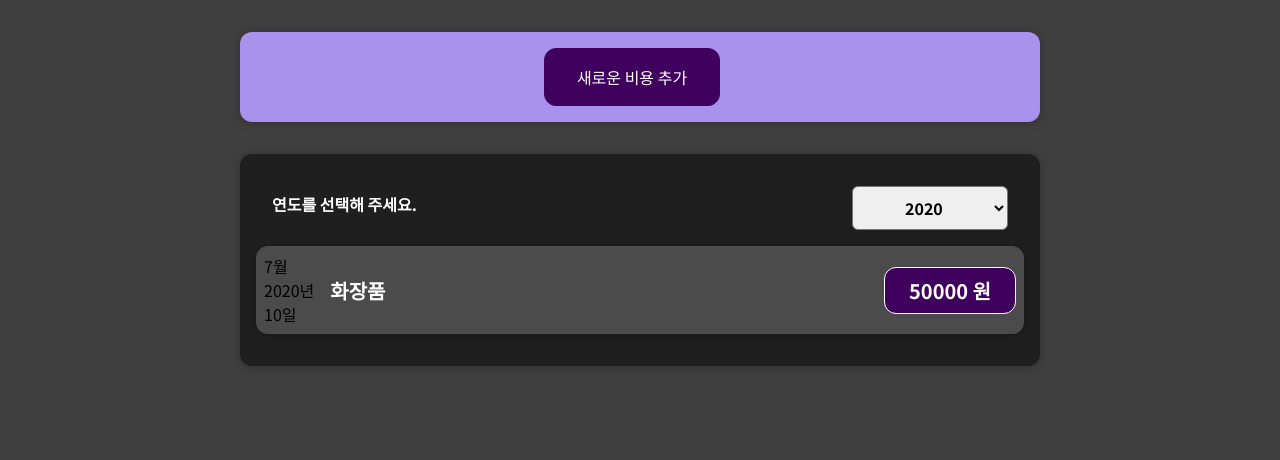
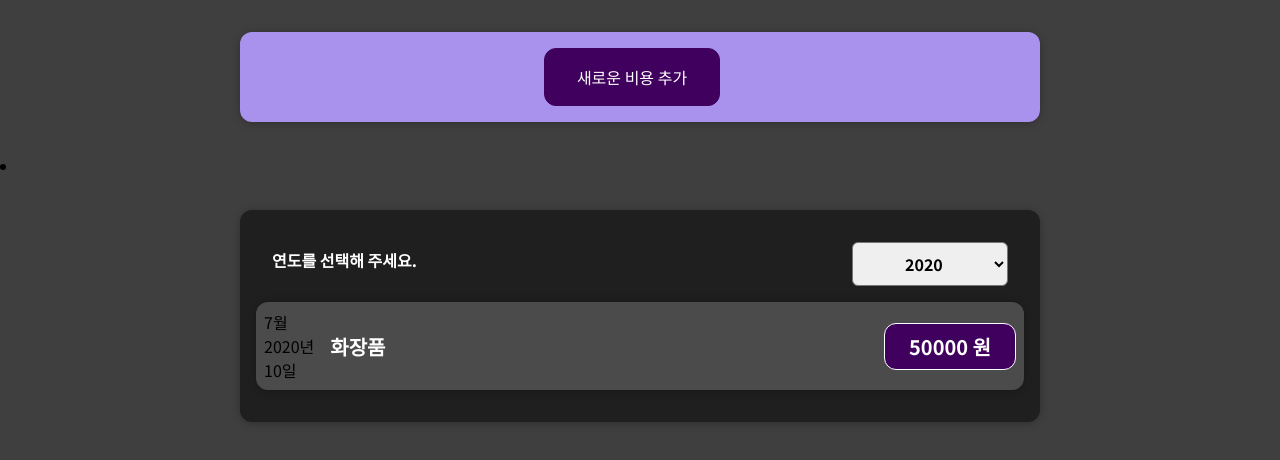
Before and after one commit to qhrdmaaksen/CostTrackerSideProject, a React (Create React App) app: page / in a window 1280 px wide. Shown: the top 460 px of the page. Built offline with nearby package versions, Linux system fonts and the light colour scheme.

Commit message:
Update: 각 함수 별 주석 추가 AddUpdate: ExpensesList.js,css add(Expenses.js 에서 list 연도별 아이템 리스트 구조 컴포넌트 따로 만들어줌)

```diff
--- a/src/components/Expenses/ExpenseDate.js
+++ b/src/components/Expenses/ExpenseDate.js
@@ -1,5 +1,6 @@
 import React from 'react';
 import './Expenses.css';
+
 const ExpenseDate = (props) => {
 	const year = props.date.getFullYear()
 	const month = props.date.toLocaleString('ko-KR', {month: 'long'});
--- a/src/components/Expenses/Expenses.js
+++ b/src/components/Expenses/Expenses.js
@@ -1,40 +1,30 @@
 import React, {useState} from 'react';
-import ExpenseItem from "./ExpenseItem";
 import Card from '../UI/Card'
 import './Expenses.css'
 import ExpensesFilter from '../NewExpense/ExpensesFilter'
+import ExpensesList from "./ExpensesList";
 
 const Expenses = (props) => {
-	const option = {
-		style: `currency`, currency: `KRW`
-	}
 	const [filteredYear, setFilteredYear] = useState('2020')
 
+	// ---- ExpensesFilter 에서 연도 변경 시 이벤트 값을 받아 상태 변환 해주는 함수 ----
 	const filterChangeHandler = (selectedYear) => {
 		setFilteredYear(selectedYear)
 		console.log('Expense.js filterChangeHandler');
 		console.log(selectedYear);
 	}
+	// ---- 선택된 연도에 따른 데이터 출력 함수 ----
 	const filteredExpenses = props.items.filter((selectedYear) => {
 		return selectedYear.date.getFullYear().toString() === filteredYear;
 	})
-	let expenseContent = <p>해당 연도에 추가된 비용이 없습니다.</p>;
-	if (filteredExpenses.length > 0 ) {
-		expenseContent = filteredExpenses.map((expense) =>
-				<ExpenseItem title={expense.title}
-										 amount={expense.amount.toLocaleString('ko-KR', option)}
-										 date={expense.date}
-										 key={expense.id}
-				/>)
-	}
 
 	return (
-			<div>
+			<li>
 				<Card className='expenses'>
 					<ExpensesFilter selected={filteredYear} onChangeFilter={filterChangeHandler}/>
-					{expenseContent}
+					<ExpensesList items={filteredExpenses}/>
 				</Card>
-			</div>
+			</li>
 	)
 }
 
--- /dev/null
+++ b/src/components/Expenses/ExpensesList.css
@@ -0,0 +1,9 @@
+.expenses-list {
+	list-style: none;
+	padding: 0;
+}
+
+.expenses-list__fallback {
+	color: white;
+	text-align: center;
+}
--- /dev/null
+++ b/src/components/Expenses/ExpensesList.js
@@ -0,0 +1,27 @@
+import React from 'react';
+import './ExpensesList.css'
+import ExpenseItem from "./ExpenseItem";
+
+const ExpensesList = (props) => {
+	const option = {
+		style: `currency`, currency: `KRW`
+	}
+	if (props.items.length === 0) {
+		return <h2 className="expenses-list__fallback">해당 연도에 추가된 비용이 없습니다.</h2>
+	}
+	return (
+			<ul className="expenses-list">
+				<li>
+					{
+						props.items.map((expense) =>
+								<ExpenseItem title={expense.title}
+														 amount={expense.amount.toLocaleString('ko-KR', option)}
+														 date={expense.date}
+														 key={expense.id}
+								/>)
+					}
+				</li>
+			</ul>
+	)
+}
+export default ExpensesList;
--- a/src/components/NewExpense/ExpenseForm.js
+++ b/src/components/NewExpense/ExpenseForm.js
@@ -13,6 +13,7 @@
 		EnteredDate: '',
 	})*/
 
+	// ---- 제목 변경에대한 이벤트 함수 ----
 	const titleChangeHandler = (event) => {
 		/*setUserInput({
 			...userInput,
@@ -23,6 +24,7 @@
 		})*/
 		setEnteredTitle(event.target.value);
 	}
+	// ---- 가격 변경에대한 이벤트 함수 ----
 	const amountChangeHandler = (event) => {
 		/*setUserInput({
 			...userInput,
@@ -30,6 +32,7 @@
 		})*/
 		setEnteredAmount(event.target.value);
 	}
+	// ---- 날짜 변경에대한 이벤트 함수 ----
 	const dateChangeHandler = (event) => {
 		/*setUserInput({
 			...userInput,
@@ -37,6 +40,7 @@
 		})*/
 		setEnteredDate(event.target.value);
 	}
+	// ---- form 에서 저장된 이벤트 데이터 처리 함수 ----
 	const submitHandler = (event) => {
 		event.preventDefault();
 		const expenseData = {
@@ -51,6 +55,7 @@
 		setEnteredAmount('');
 		setEnteredDate('');
 	}
+	// ---- 입력 초기화 누를 시 입력된 필드 초기화 및 title focus 함수 ----
 	const onResetText = () => {
 		setInputText({enteredTitle: "", enteredAmount: "", enteredDate: ""});
 		inputFocusText.current.focus();
--- a/src/components/NewExpense/ExpensesFilter.js
+++ b/src/components/NewExpense/ExpensesFilter.js
@@ -3,6 +3,7 @@
 import './ExpensesFilter.css';
 
 const ExpensesFilter = (props) => {
+	// ---- 선택된 연도 이벤트 처리 함수 ----
 	const dropDownChangeHandler = (event) => {
 		props.onChangeFilter(event.target.value)
 		console.log(event.target.value)
--- a/src/components/NewExpense/NewExpense.js
+++ b/src/components/NewExpense/NewExpense.js
@@ -4,6 +4,8 @@
 
 const NewExpense = (props) => {
 	const [isEditing, setIsEditing] = useState(false)
+
+	// ---- 추가된 비용 데이터 처리 이벤트 함수 ----
 	const saveExpenseDataHandler = (enteredExpenseData) => {
 		const expenseData = {
 			...enteredExpenseData,
@@ -13,9 +15,11 @@
 		setIsEditing(false) // 저장한 다음 비용 추가 form 닫기
 		console.log(expenseData)
 	}
+	// ---- 비용 추가 누르면 비용추가 폼 보여주기 ----
 	const startEditingHandler = () => {
 		setIsEditing(true) //비용 추가 누르면 비용추가 폼 보여주기
 	}
+	// ---- 취소 누르면 비용 추가 폼 안보이게함 ----
 	const stopEditingHandler = () => {
 		setIsEditing(false) // 취소 누르면 비용 추가 폼 안보이게함
 	}
--- a/src/components/UI/Card.js
+++ b/src/components/UI/Card.js
@@ -1,8 +1,9 @@
 import React from 'react';
 import './Card.css';
+
 const Card = (props) => {
 	const classes = 'card ' + props.className;
-	return	<div className={classes}>{props.children}</div>;
+	return <div className={classes}>{props.children}</div>;
 }
 
-export default Card ;
+export default Card;
```
Also changed, not shown: src/App.js (+5 -4 lines), 1 other file (tests, documents, lock files or other folders).
